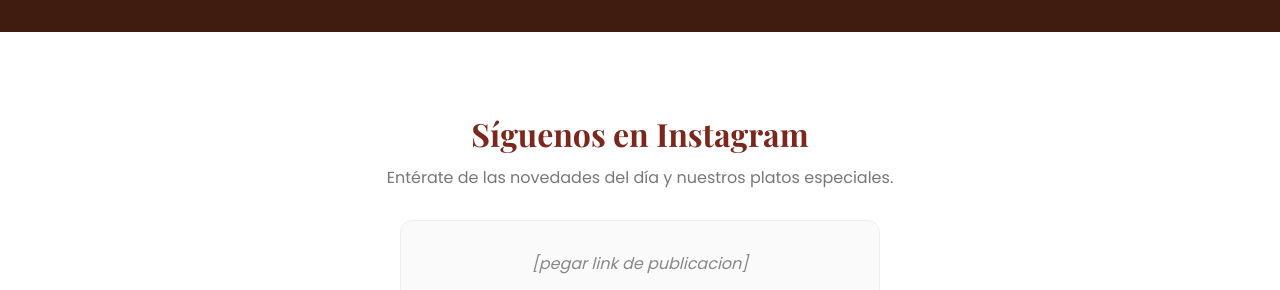
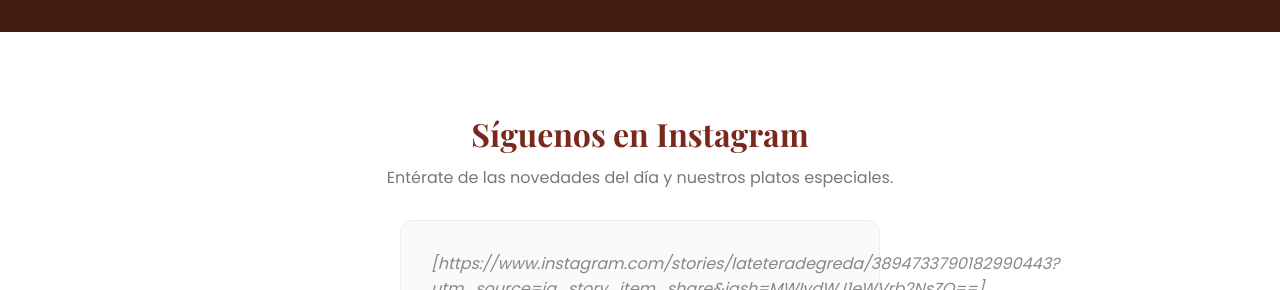
Before and after one commit to chanchisco/tetera-de-greda-web, a plain HTML site: page index.html in a window 1280 px wide. Shown: the part 2008-2298 px from the top of the page. Drawn offline with nearby package versions, Linux system fonts and the light colour scheme; a web font is replaced by a local one.

Commit message:
Update Instagram link in index.html

```diff
--- a/index.html
+++ b/index.html
@@ -195,7 +195,7 @@
         <h2>Síguenos en Instagram</h2>
         <p>Entérate de las novedades del día y nuestros platos especiales.</p>
         <div class="insta-box">
-            <p><i>[pegar link de publicacion]</i></p>
+            <p><i>[https://www.instagram.com/stories/lateteradegreda/3894733790182990443?utm_source=ig_story_item_share&igsh=MWIydWJ1eWVrb2NsZQ==]</i></p> <!--aca va el link de publicacion-->
             <a href="https://www.instagram.com/lateteradegreda" target="_blank" class="btn-outline">
                 <i class="fa-brands fa-instagram"></i> @lateteradegreda
             </a>
```
